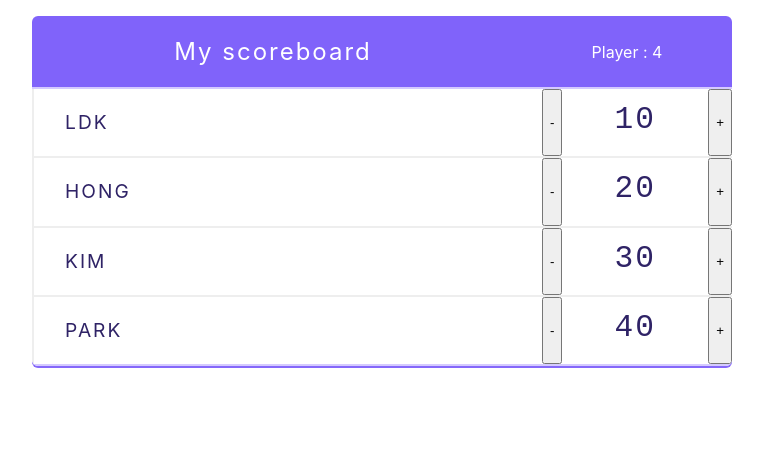
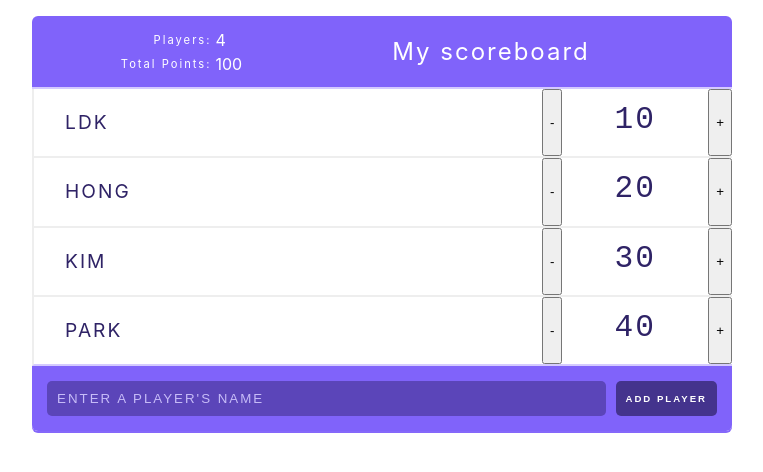
Before and after one commit to kim-eunjeong/scoreboard, a React (Create React App) app: page / in a window 1280 px wide. Shown: the top 472 px of the page, without its empty margins (258-1021 px from the left). Built offline with nearby package versions, Linux system fonts and the light colour scheme.

Commit message:
player Fomr추가 > controller component

```diff
--- a/src/App.js
+++ b/src/App.js
@@ -2,6 +2,7 @@
 import './App.css';
 import {Header} from './componets/Header'
 import {Player} from "./componets/Player";
+import {AddPlayerForm} from "./componets/AddPlayerForm";
 //CTRL+ALT+O : 안쓰는 구문 자동으로 안보여주게 함
 
 class App extends React.Component{
@@ -18,12 +19,16 @@
   render() {
     return (
       <div className="scoreboard">
-        <Header title="My scoreboard" totalPlayers={this.state.players.length} />
+        {/*<Header title="My scoreboard" totalPlayers={this.state.players.length} />*/}
+
+        {/*Stats.js 제어하기 위해 players를 배열로 넘겨줌*/}
+				<Header title="My scoreboard" players={this.state.players} />
         { this.state.players.map(item =>
           <Player name={item.name} id={item.id} score={item.score} key={item.id}
                   changeScore={this.handleChangeScore}
                   removerPlayer={this.handleRemovePlayer}/>)
         }
+        <AddPlayerForm/>
       </div>
     )};
 
@@ -52,7 +57,6 @@
   // 1. 부모 컴포넌트에 펑션 작성
   // 2. 펑션을 자식에게 props로 전달
   // 3. 자식 컴포넌트가 props 로 받은 펑션을 호출
-
 };
 
 export default App;
--- /dev/null
+++ b/src/componets/AddPlayerForm.js
@@ -0,0 +1,26 @@
+import React from 'react';
+
+export class AddPlayerForm extends React.Component {
+state ={
+	value: ''
+}
+
+	handleValueChange(e){ //자바스크립트는 오버로딩이 없기때문에 이벤트 파라미터 e
+		console.log(e);
+		this.setState({
+			value: e.target.value // DOM> input의 value
+		})
+
+	}
+	render() {
+		return (
+			<form action="" className="form">
+				<input type="text" className="input" value={this.state.value}
+							 onChange={this.handleValueChange.bind(this)}
+							 placeholder="enter a player's name"/>
+				{/* 애로우펑션이 아니면 bind()함수사용 */}
+				<input type="submit" className="input" value="Add Player"/>
+			</form>
+		);
+	}
+}
--- a/src/componets/Header.js
+++ b/src/componets/Header.js
@@ -1,11 +1,14 @@
-import React from 'react'; //react 모듈 가져오기
+import React from 'react';
+import {Stats} from "./Stats"; //react 모듈 가져오기
 
 
 export const Header =  (propS) => {
 	console.log(propS);
 	return (
 		<header className="header">
+			<Stats players={propS.players}/>
+			{/*<Stats {...propS}/> 모든 propS를 자식한테 내려주는것*/}
 			<h1 className="h1">{propS.title}</h1>
-			<span className="stats">Player : {propS.totalPlayers}</span>
+			{/*<span className="stats">Player : {propS.totalPlayers}</span> => Stats에 포함*/}
 		</header>
 	)};
--- /dev/null
+++ b/src/componets/Stats.js
@@ -0,0 +1,32 @@
+import React from 'react';
+import _ from 'lodash';
+
+export const Stats = (props) => {
+	const totalPlayers = props.players.length;
+	let totalPoints = _.sumBy(props.players,'score');
+
+	// for(let i=0; i<totalPlayers.length; i++){
+	//	명령문 형태로 쓰면 비효율적
+	// }
+
+	// 선언문형태로
+	// props.players.forEach(item => {
+	// 	totalPoints += item.score;
+	// })
+
+	//lodash 라이브러리 사용 (_sumBy()함수사용)
+	return (
+		<table className="stats">
+			<tbody>
+			<tr>
+				<td>Players:</td>
+				<td>{totalPlayers}</td>
+			</tr>
+			<tr>
+				<td>Total Points:</td>
+				<td>{totalPoints}</td>
+			</tr>
+			</tbody>
+		</table>
+	);
+}
```
Also changed, not shown: package.json (+9 -1 lines).
